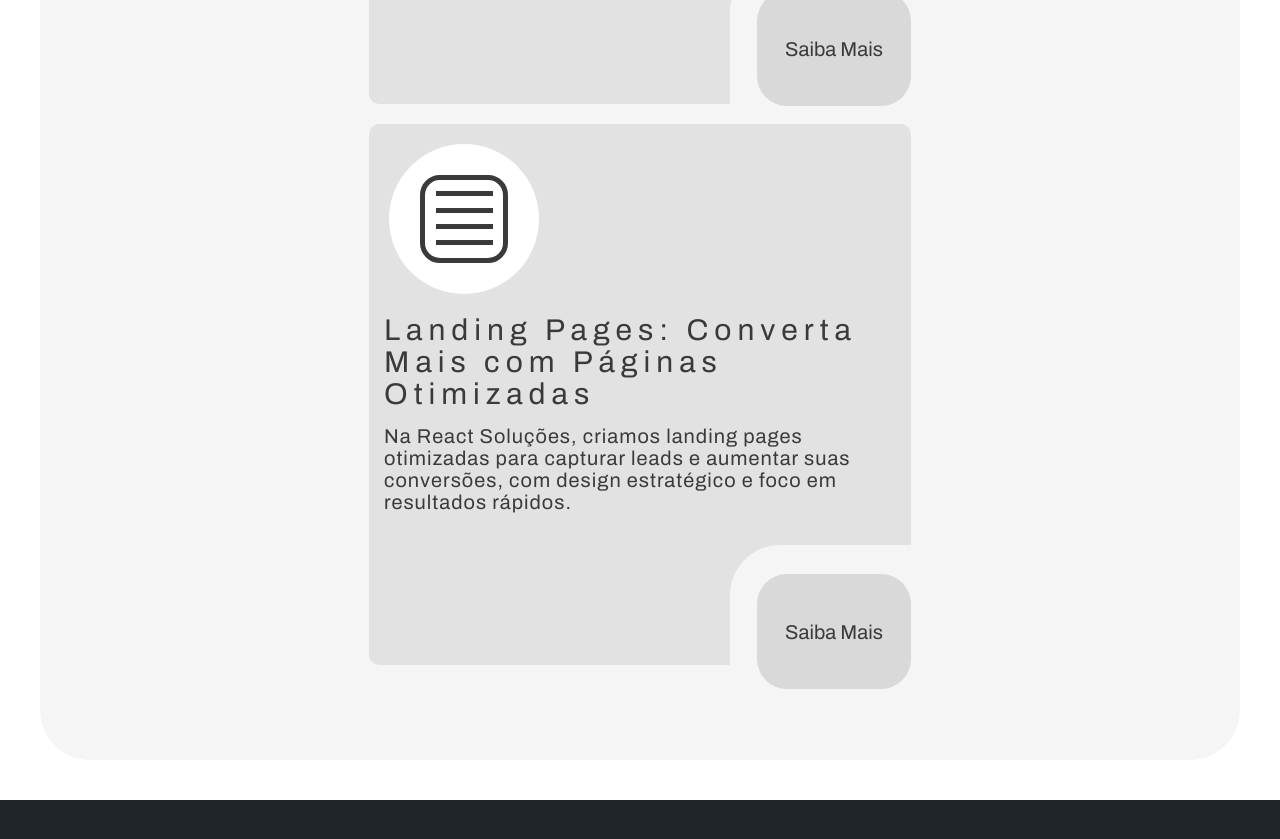
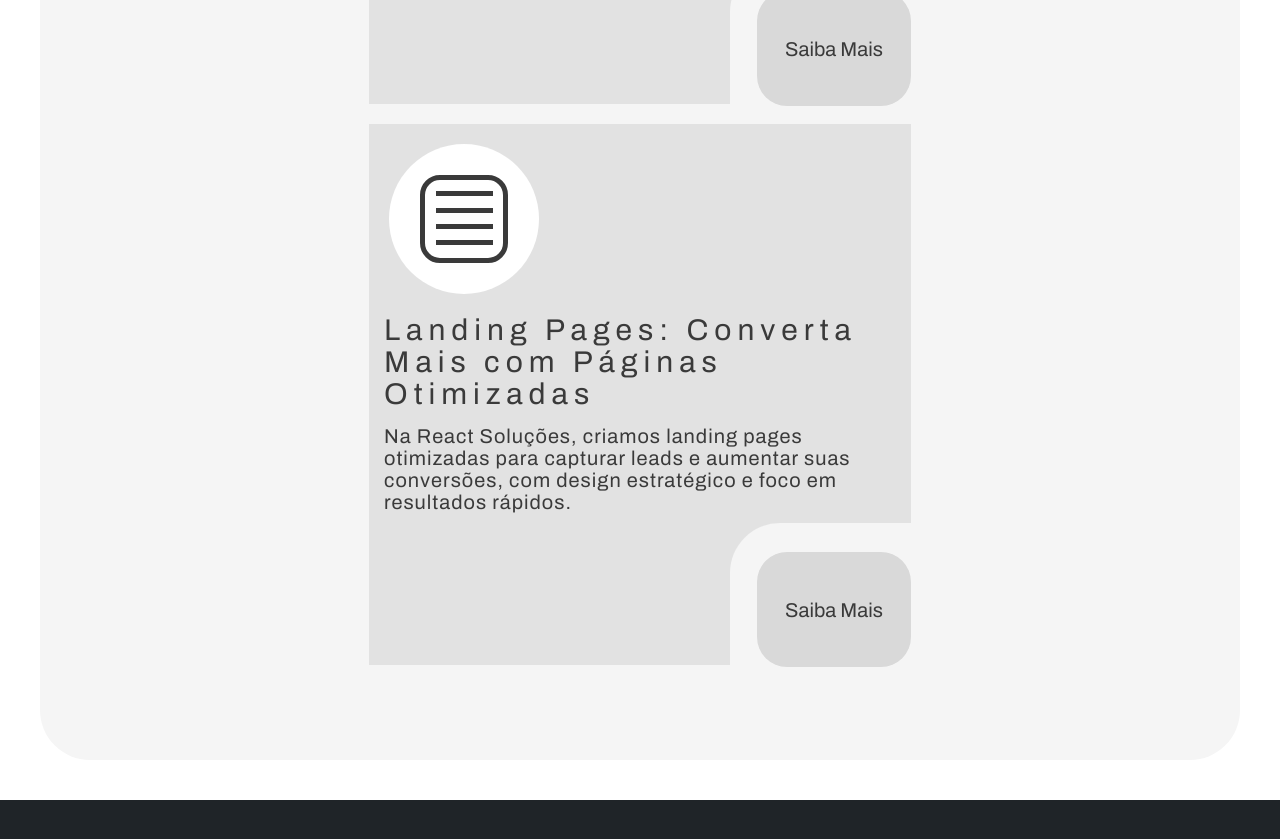
Before and after one commit to wellingtonpereira12/site-connect, a React (Vite) app: page / in a window 1280 px wide. Shown: the part 1480-2319 px from the top of the page. Built offline with nearby package versions, Linux system fonts and the light colour scheme.

Commit message:
hotfix: melhoria no botão dos serviços

```diff
--- a/src/Components/Section/Servico/Servico.css
+++ b/src/Components/Section/Servico/Servico.css
@@ -14,10 +14,9 @@
     width: 542px;
     height: 541px;
     background-color: #E2E2E2;
-    border-radius: 10px; /* Define bordas arredondadas */
+    transition: background-color 1s;
     justify-content: center;
     align-items: center;
-    transition: background-color 1s;
 }
 
 .squareInfhover{
@@ -170,20 +169,14 @@
     transition: background-color 1s;
 }
 
-.fundoBotao2 {
-    width: 181px;
-    height: 144px;
-    background-color: #F5F5F5;
-    justify-content: center;
-    margin: 32px;
-    margin-left: 361px;
-    border-top-left-radius: 50px;
+.fundoBotaodet2 {
     display: flex;
+
     justify-content: End;
     align-items: End;
 }
 
-.fundoBotao1 {
+.fundoBotao {
     width: 181px;
     height: 144px;
     background-color: #F5F5F5;
--- a/src/Components/Section/Servico/Servico.jsx
+++ b/src/Components/Section/Servico/Servico.jsx
@@ -40,7 +40,7 @@ function Servico() {
                             </div>
                             <div onMouseEnter={handleMouseEnter} onMouseLeave={handleMouseLeave} className={hover ? "textoTituloHover" : "textoTitulo"} >Criação de Sites: Sua Presença Digital Começa Aqui</div>
                             <div onMouseEnter={handleMouseEnter} onMouseLeave={handleMouseLeave} className={hover ? "descricaoEspHover" : "descricaoEsp"} >Na React Soluções, criamos sites personalizados, responsivos e otimizados para SEO, garantindo uma experiência digital eficiente e atraente para destacar sua marca no mercado.</div>
-                            <div onMouseEnter={handleMouseEnter} onMouseLeave={handleMouseLeave} className="fundoBotao1">
+                            <div onMouseEnter={handleMouseEnter} onMouseLeave={handleMouseLeave} className="fundoBotao">
                                 <div onClick={handleClick} onMouseEnter={handleMouseEnter} onMouseLeave={handleMouseLeave}  className={hover ? "botaoServicoHover" : "botaoServico"}>Saiba Mais</div>
                             </div>
                         </div>
@@ -55,7 +55,7 @@ function Servico() {
                             </div>
                             <div onMouseEnter={handleMouseEnter1} onMouseLeave={handleMouseLeave1} className={hover1 ? "textoTituloHover" : "textoTitulo"}>Landing Pages: Converta Mais com Páginas Otimizadas</div>
                             <div onMouseEnter={handleMouseEnter1} onMouseLeave={handleMouseLeave1} className={hover1 ? "descricaoEspHover" : "descricaoEsp"}>Na React Soluções, criamos landing pages otimizadas para capturar leads e aumentar suas conversões, com design estratégico e foco em resultados rápidos.</div>
-                            <div onMouseEnter={handleMouseEnter1} onMouseLeave={handleMouseLeave1} className="fundoBotao2">
+                            <div onMouseEnter={handleMouseEnter1} onMouseLeave={handleMouseLeave1} className="fundoBotao">
                                 <div onClick={handleClick} onMouseEnter={handleMouseEnter1} onMouseLeave={handleMouseLeave1}  className={hover1 ? "botaoServicoHover" : "botaoServico"}>Saiba Mais</div>
                             </div>
                         </div>
```
